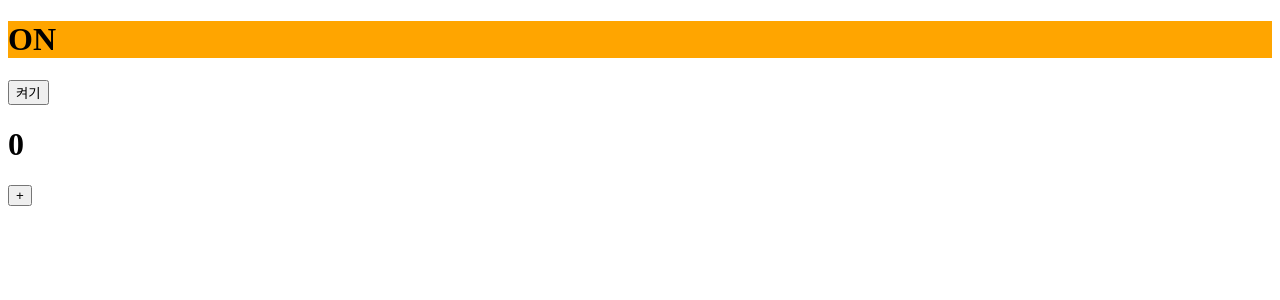
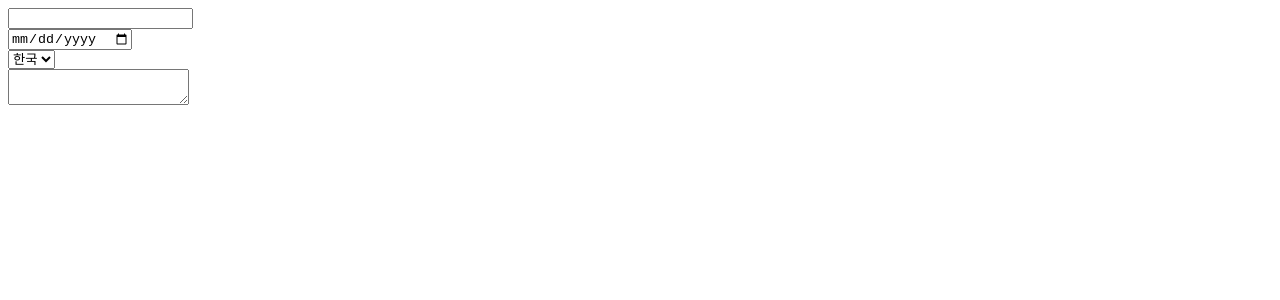
Before and after one commit to Jeongchanyeong/React-, a React (Vite) app: page / in a window 1280 px wide. Shown: the top 300 px of the page. Built offline with nearby package versions, Linux system fonts and the light colour scheme.

Commit message:
state로 사용자 입력 관리

```diff
--- a/src/App.jsx
+++ b/src/App.jsx
@@ -1,42 +1,10 @@
 import './App.css';
 import { useEffect, useState } from 'react';
 import React from 'react';
+import Register from './components/Register';
 
 // 자신의 state가 변하지 않아도 부모로부터 받은 pops가 변경되면 리렌더링 된다.
 // 랜더링을 최소화 하기 위해 각각의 state들은 각각의 컴포넌트 내부에 배치하는 것이 좋다.
-const Bulb = () => {
-  const [light, setLight] = useState('ON');
-
-  const chageLight = () => {
-    setLight(light === 'OFF' ? 'ON' : 'OFF');
-  };
-
-  return (
-    <div>
-      {light === 'ON' ? (
-        <h1 style={{ backgroundColor: 'orange' }}>ON</h1>
-      ) : (
-        <h1 style={{ backgroundColor: 'gray' }}>OFF</h1>
-      )}
-      <button onClick={chageLight}>{light === 'ON' ? '켜기' : '끄기'}</button>
-    </div>
-  );
-};
-
-const Counter = () => {
-  const [count, setCount] = useState(0);
-
-  const UpCount = () => {
-    setCount(count + 1);
-  };
-
-  return (
-    <div>
-      <h1>{count}</h1>
-      <button onClick={UpCount}>+</button>
-    </div>
-  );
-};
 
 /** 리렌더링 조건!
   1. state가 변경되었을 떄
@@ -47,8 +15,7 @@ const Counter = () => {
 function App() {
   return (
     <>
-      <Bulb />
-      <Counter />
+      <Register />
     </>
   );
 }
--- /dev/null
+++ b/src/components/Register.jsx
@@ -0,0 +1,57 @@
+import React, { useState } from 'react';
+
+// 간단한 회원가입 폼
+// 1. 이름
+// 2. 생년월일
+// 3. 국적
+// 4. 자기소개
+
+// 비슷한 여러개의 state가 있다면 하나의 객체값으로 묶어서 하나의 state로 관리하면 편함
+// 비슷한 이벤트 핸들러들은 통합 이벤트 핸들러로 묶어줄 수 있다.
+const Register = () => {
+  const [input, setInput] = useState({
+    name: '',
+    birth: '',
+    country: '',
+    bio: '',
+  });
+  const onChange = (e) => {
+    setInput({ ...input, [e.target.name]: e.target.value });
+  };
+
+  return (
+    <>
+      <div>
+        <input
+          name="name"
+          value={input.name}
+          onChange={onChange}
+          placeholder={input.name}
+        />
+      </div>
+
+      <div>
+        <input
+          name="birth"
+          value={input.birth}
+          type="date"
+          onChange={onChange}
+        />
+      </div>
+
+      <div>
+        <select name="country" value={input.country} onChange={onChange}>
+          <option value={'kr'}>한국</option>
+          <option value={'us'}>미국</option>
+          <option value={'cn'}>중국</option>
+        </select>
+      </div>
+
+      <div>
+        <textarea name="bio" value={input.bio} onChange={onChange} />
+      </div>
+    </>
+  );
+};
+
+export default Register;
```
